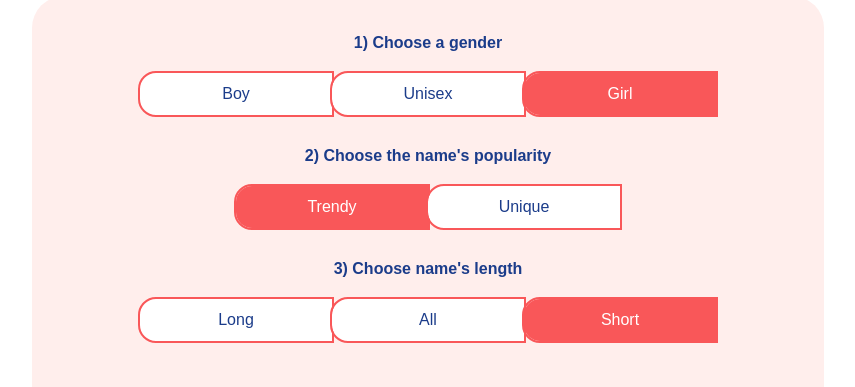
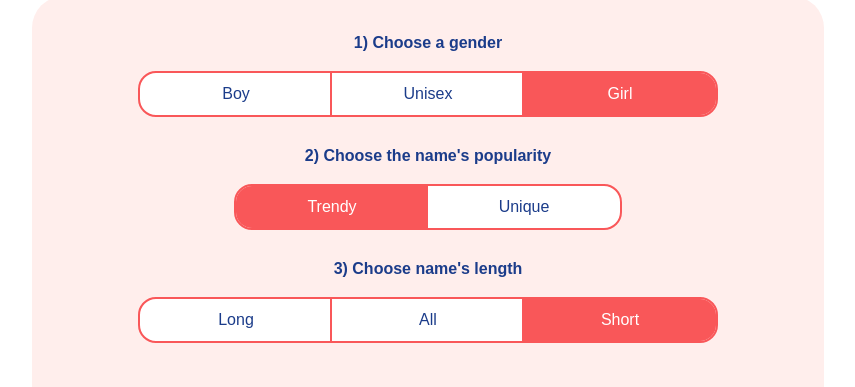
Before and after one commit to uni51/nuxt3-Baby-Name-Generator, a Nuxt app: page / in a window 1280 px wide. Shown: the part 205-592 px from the top of the page, without its empty margins (212-1067 px from the left). Built offline with nearby package versions, Linux system fonts and the light colour scheme.

Commit message:
2-18 Computing the Class Names

```diff
--- a/app.vue
+++ b/app.vue
@@ -1,6 +1,5 @@
 <script setup lang="ts">
 import { Gender, Popularity, Length, names } from "@/data";
-// import Option from "#components";
 
 interface OptionSate {
   gender: Gender;
--- a/components/Option.vue
+++ b/components/Option.vue
@@ -15,6 +15,18 @@ interface OptionProps {
 }
 
 const props = defineProps<OptionProps>();
+
+const computeButtonClasses = (value, index) => {
+  const classNames = [];
+  if (props.options[props.option.category] === value) {
+    classNames.push("option-active");
+  }
+
+  if (index === 0) classNames.push("option-left");
+  if (index === props.option.buttons.length - 1)
+    classNames.push("option-right");
+  return classNames.join(" ");
+};
 </script>
 
 <template>
@@ -22,10 +34,10 @@ const props = defineProps<OptionProps>();
     <h4>{{ props.option.title }}</h4>
     <div class="option-buttons">
       <button
-        v-for="value in option.buttons"
+        v-for="(value, index) in option.buttons"
         :key="value"
-        class="option option-left"
-        :class="options[option.category] === value && 'option-active'"
+        class="option"
+        :class="computeButtonClasses(value, index)"
         @click="options[option.category] = value"
       >
         {{ value }}
```
